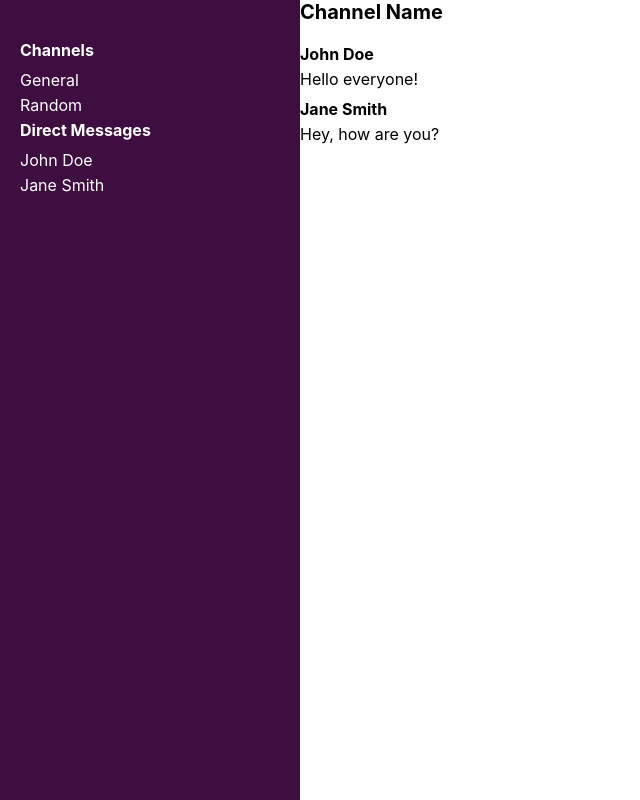
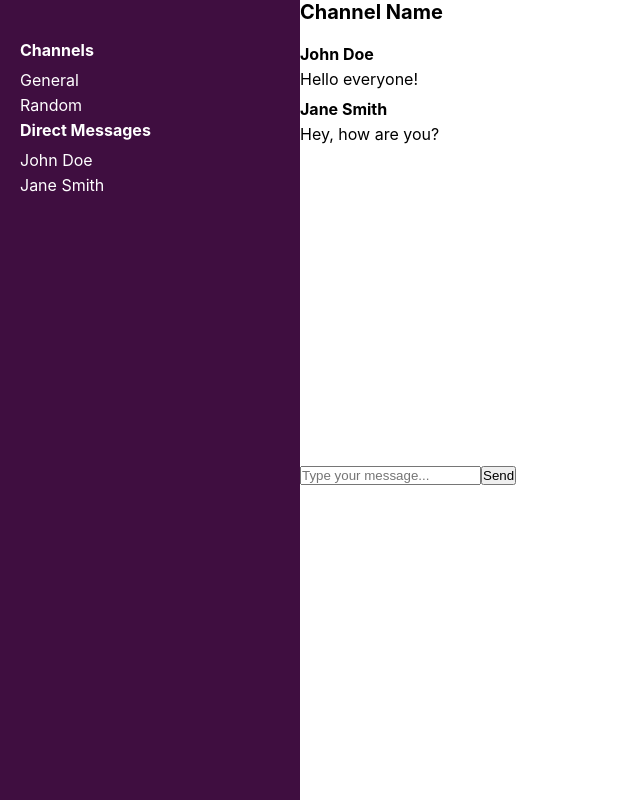
Before and after one commit to mohamedmehdigara/react-slack-clone, a React (Create React App) app: page /channelmessages in a window 1280 px wide. Shown: the whole page, without its empty margins (0-640 px from the left). Built offline with nearby package versions, Linux system fonts and the light colour scheme.

Commit message:
added files

```diff
--- a/src/components/ChannelMessages.js
+++ b/src/components/ChannelMessages.js
@@ -1,4 +1,4 @@
-import React from "react";
+import React, { useState } from "react";
 
 const ChannelMessages = () => {
   // Example channel messages data
@@ -7,6 +7,14 @@ const ChannelMessages = () => {
     { id: 2, sender: "Jane Smith", message: "Hey, how are you?" },
     // Add more channel messages here
   ];
+
+  const [newMessage, setNewMessage] = useState("");
+
+  const handleMessageSend = () => {
+    // Add logic to handle sending the message
+    console.log("Sending message:", newMessage);
+    setNewMessage("");
+  };
 
   return (
     <div className="channel-messages">
@@ -20,7 +28,13 @@ const ChannelMessages = () => {
         ))}
       </div>
       <div className="message-input">
-        {/* Add message input field and send button here */}
+        <input
+          type="text"
+          placeholder="Type your message..."
+          value={newMessage}
+          onChange={(e) => setNewMessage(e.target.value)}
+        />
+        <button onClick={handleMessageSend}>Send</button>
       </div>
     </div>
   );
```
